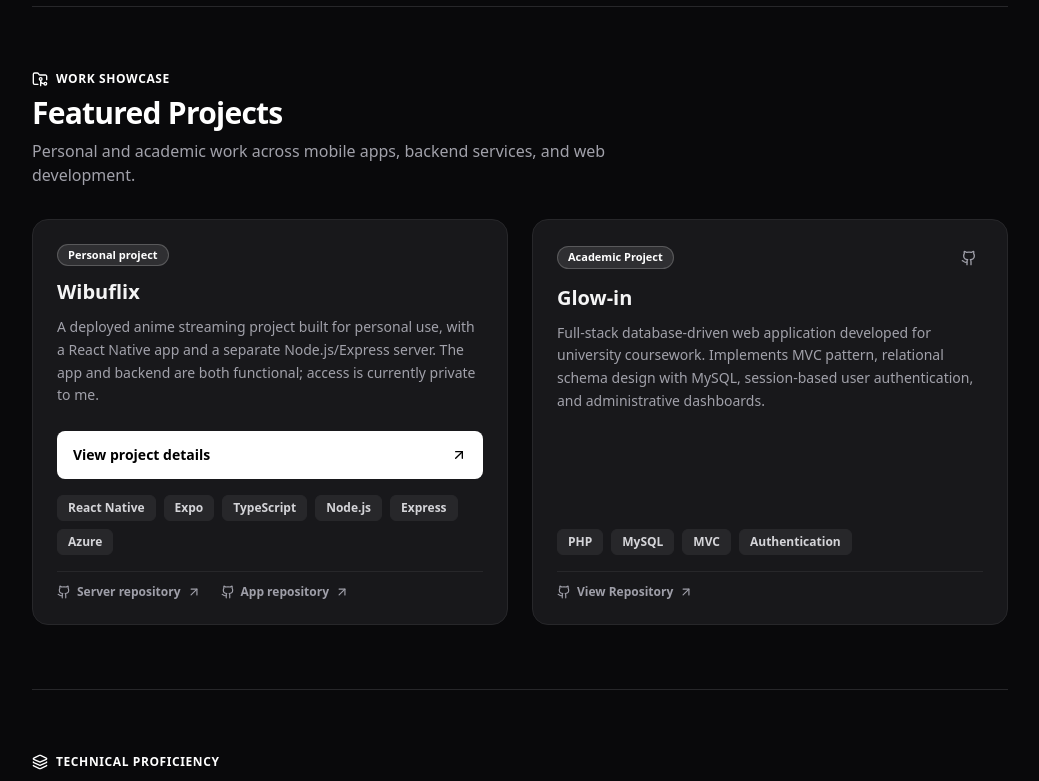
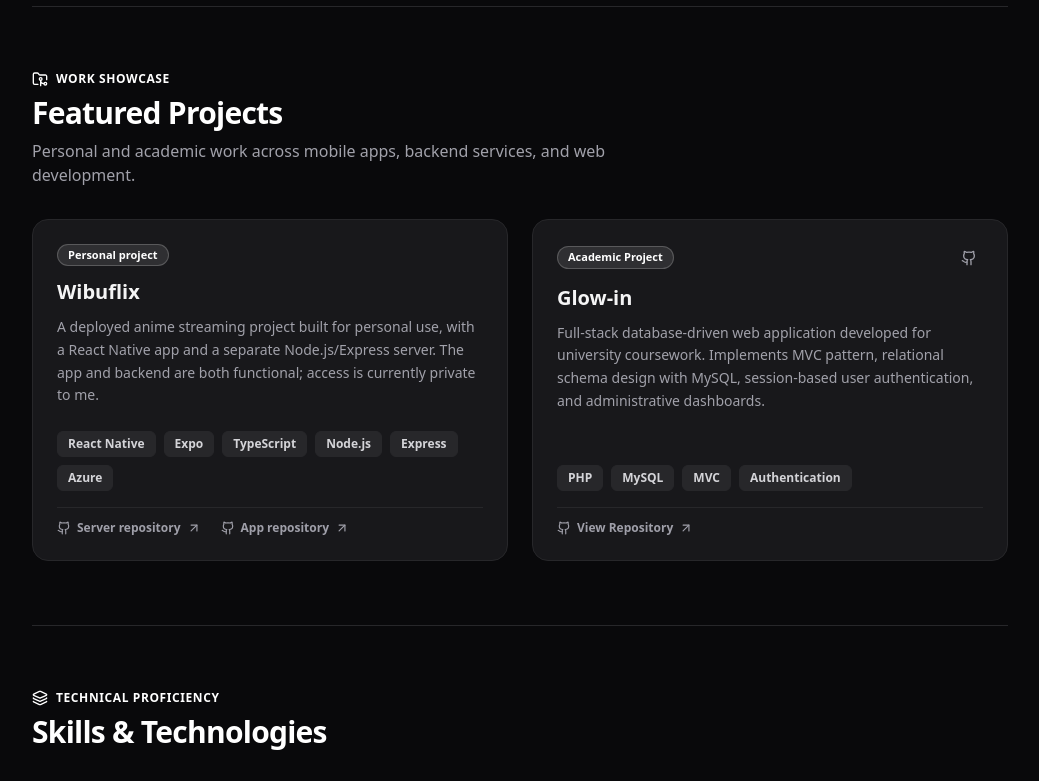
Before and after one commit to FyyFzn/portfolio, a Next.js app: page / in a window 1280 px wide. Shown: the part 628-1409 px from the top of the page, without its empty margins (120-1159 px from the left). Built offline with nearby package versions, Linux system fonts and the light colour scheme.

Commit message:
larger button for detailed

```diff
--- a/src/components/Projects.tsx
+++ b/src/components/Projects.tsx
@@ -34,7 +34,16 @@ export function Projects({ projects }: ProjectsProps) {
             key={project.id}
             className="group relative flex flex-col justify-between rounded-2xl border border-[var(--border)] bg-[var(--surface-raised)] p-6 transition-all duration-200 hover:border-[var(--border-hover)] hover:shadow-lg hover:shadow-white/5 active:scale-[0.99]"
           >
-            <div>
+            {project.id === "wibuflix" && (
+              <button
+                type="button"
+                onClick={() => setShowWibuflixCaseStudy(true)}
+                aria-label="Open Wibuflix project details"
+                aria-haspopup="dialog"
+                className="absolute inset-0 z-0 cursor-pointer rounded-2xl focus-visible:outline-2 focus-visible:outline-offset-4 focus-visible:outline-white"
+              />
+            )}
+            <div className={`relative z-10 ${project.id === "wibuflix" ? "pointer-events-none" : ""}`}>
               <div className="flex items-center justify-between gap-2 mb-3">
                 {project.badge && (
                   <span className="rounded-full border border-white/20 bg-white/10 px-2.5 py-0.5 text-[11px] font-semibold text-white">
@@ -55,16 +64,7 @@ export function Projects({ projects }: ProjectsProps) {
               </div>
 
               <h3 className="text-xl font-bold text-zinc-100 group-hover:text-white transition-colors">
-                {project.id === "wibuflix" ? (
-                  <button
-                    type="button"
-                    onClick={() => setShowWibuflixCaseStudy(true)}
-                    className="cursor-pointer text-left focus-visible:rounded-sm focus-visible:outline-2 focus-visible:outline-offset-4 focus-visible:outline-white"
-                    aria-haspopup="dialog"
-                  >
-                    {project.title}
-                  </button>
-                ) : project.title}
+                {project.title}
               </h3>
 
               <p className="mt-2.5 text-sm leading-relaxed text-[var(--text-muted)]">
@@ -72,19 +72,7 @@ export function Projects({ projects }: ProjectsProps) {
               </p>
             </div>
 
-            <div className="mt-6 flex flex-col gap-4">
-              {project.id === "wibuflix" && (
-                <button
-                  type="button"
-                  onClick={() => setShowWibuflixCaseStudy(true)}
-                  aria-haspopup="dialog"
-                  className="inline-flex min-h-12 w-full items-center justify-between rounded-lg bg-white px-4 text-sm font-semibold text-black transition hover:bg-zinc-200 focus-visible:outline-2 focus-visible:outline-offset-2 focus-visible:outline-white"
-                >
-                  View project details
-                  <ArrowUpRight className="h-4 w-4" />
-                </button>
-              )}
-
+            <div className={`relative z-10 mt-6 flex flex-col gap-4 ${project.id === "wibuflix" ? "pointer-events-none" : ""}`}>
               <div className="flex flex-wrap gap-2">
                 {project.tags.map((tag) => (
                   <span
@@ -104,7 +92,7 @@ export function Projects({ projects }: ProjectsProps) {
                       href={repository.url}
                       target="_blank"
                       rel="noreferrer"
-                      className="inline-flex items-center gap-1.5 text-xs font-semibold text-zinc-400 transition hover:text-white"
+                      className="relative z-20 inline-flex items-center gap-1.5 text-xs font-semibold text-zinc-400 transition hover:text-white pointer-events-auto"
                     >
                       <GithubIcon className="h-3.5 w-3.5" />
                       <span>{repository.label}</span>
@@ -116,7 +104,7 @@ export function Projects({ projects }: ProjectsProps) {
                       href={project.githubUrl}
                       target="_blank"
                       rel="noreferrer"
-                      className="inline-flex items-center gap-1.5 text-xs font-semibold text-zinc-400 transition hover:text-white"
+                      className="relative z-20 inline-flex items-center gap-1.5 text-xs font-semibold text-zinc-400 transition hover:text-white pointer-events-auto"
                     >
                       <GithubIcon className="h-3.5 w-3.5" />
                       <span>View Repository</span>
```
